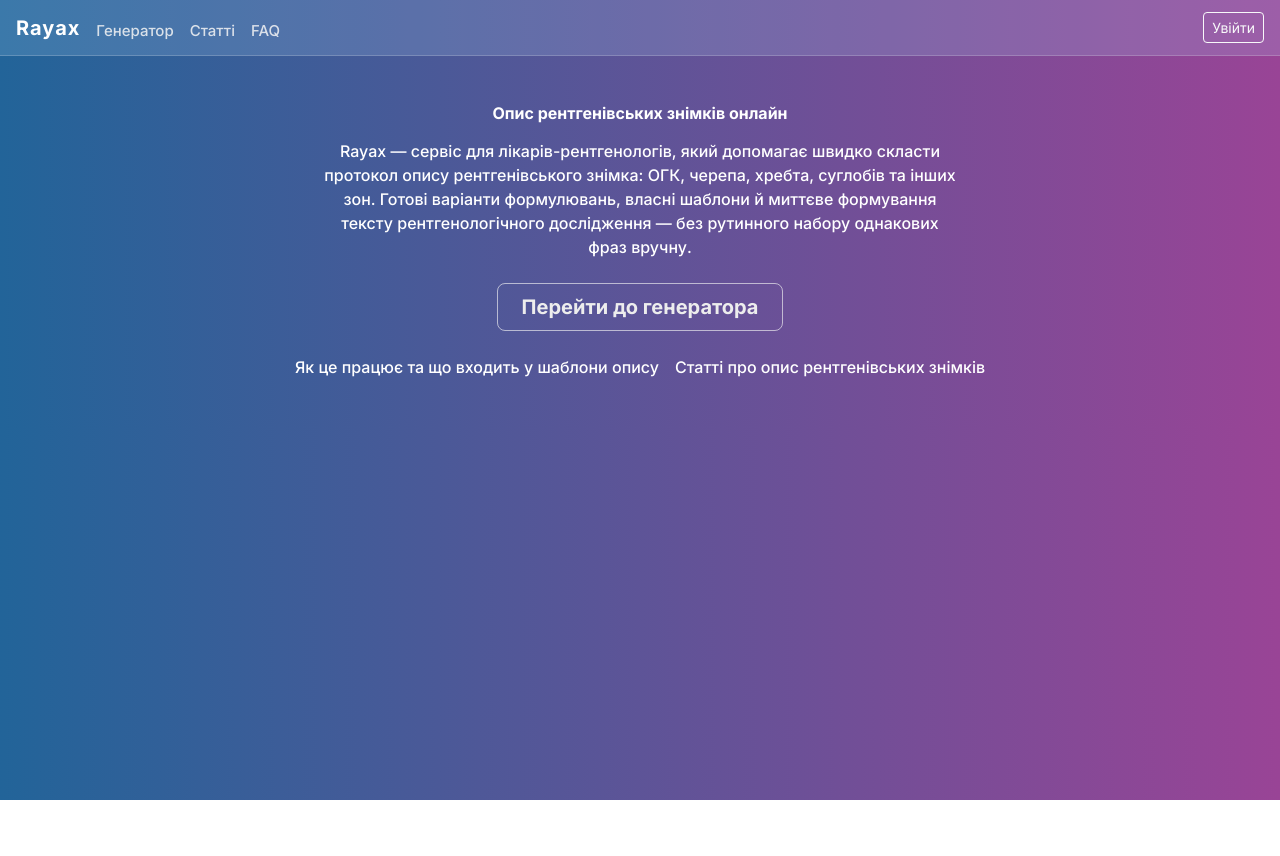
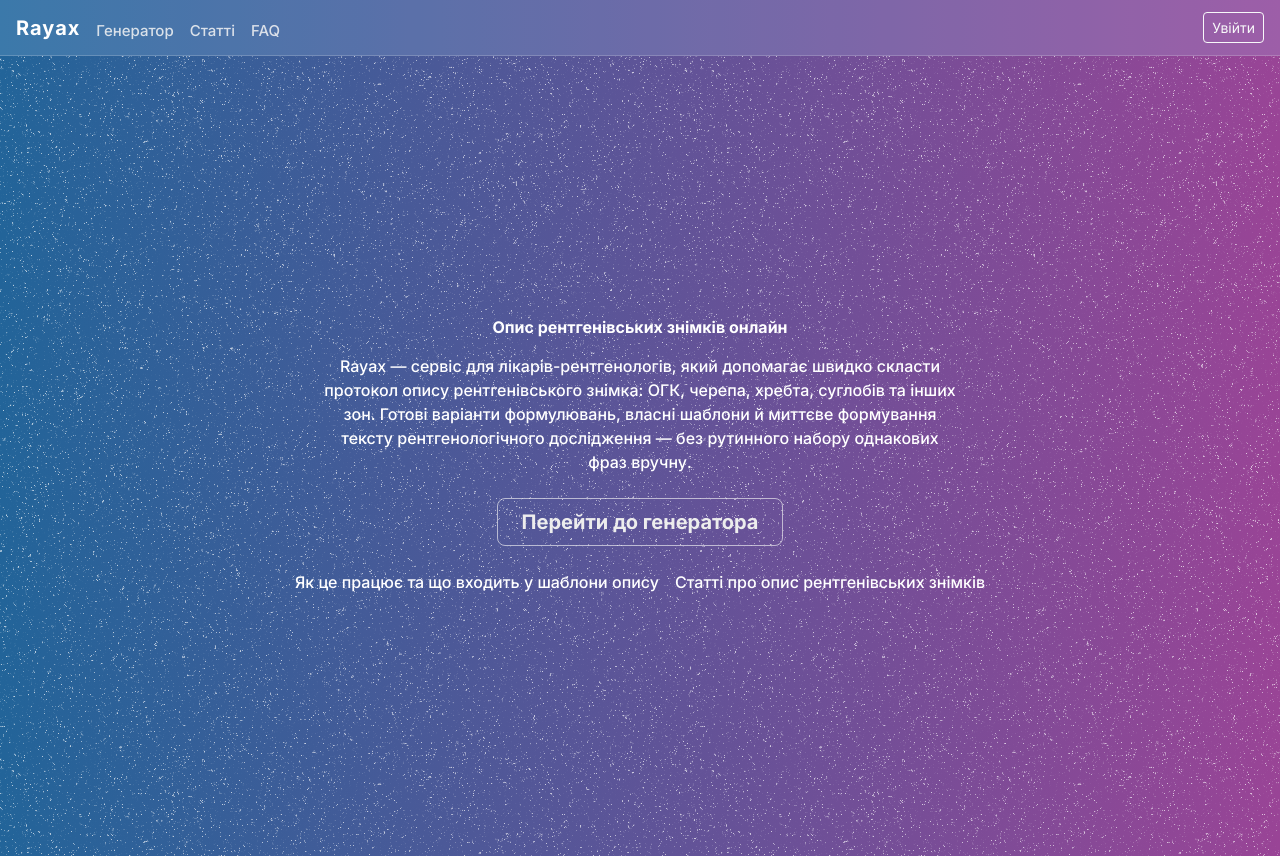
Before and after one commit to badday182/rayax_next, a Next.js app: page / in a window 1280 px wide. Before the commit the page ends 800 px from the top, so only its background shows below. Built offline with nearby package versions, Linux system fonts and the light colour scheme.

Commit message:
feat: update main container class to 'conteinerWidht' for consistent styling across pages

```diff
--- a/src/app/articles/page.js
+++ b/src/app/articles/page.js
@@ -12,7 +12,7 @@ export const metadata = {
 
 export default function ArticlesPage() {
   return (
-    <main className="px-3 py-5 d-flex flex-column align-items-center">
+    <main className="conteinerWidht px-3 py-5 d-flex flex-column align-items-center">
       <h1 className="text-white fw-bold text-center mb-4">
         Статті про опис рентгенівських знімків
       </h1>
--- a/src/app/faq/page.js
+++ b/src/app/faq/page.js
@@ -67,7 +67,7 @@ const faqJsonLd = {
 
 export default function FaqPage() {
   return (
-    <main className="px-3 py-5 d-flex flex-column align-items-center">
+    <main className="conteinerWidht px-3 py-5 d-flex flex-column align-items-center">
       <script
         type="application/ld+json"
         dangerouslySetInnerHTML={{ __html: JSON.stringify(faqJsonLd) }}
--- a/src/app/page.js
+++ b/src/app/page.js
@@ -2,7 +2,7 @@ import Link from "next/link";
 
 export default function Home() {
   return (
-    <main className="text-white text-center px-3 py-5 d-flex flex-column align-items-center justify-content-center">
+    <main className="conteinerWidht text-white text-center px-3 py-5 d-flex flex-column align-items-center justify-content-center">
       <h1 className="fw-bold mb-3">Опис рентгенівських знімків онлайн</h1>
       <p className="mb-4" style={{ maxWidth: 640 }}>
         Rayax — сервіс для лікарів-рентгенологів, який допомагає швидко
--- a/src/components/Articles/ArticleLayout.js
+++ b/src/components/Articles/ArticleLayout.js
@@ -29,7 +29,7 @@ const ArticleLayout = ({ slug, children }) => {
   };
 
   return (
-    <main className="px-3 py-5 d-flex flex-column align-items-center">
+    <main className="conteinerWidht px-3 py-5 d-flex flex-column align-items-center">
       <script
         type="application/ld+json"
         dangerouslySetInnerHTML={{ __html: JSON.stringify(jsonLd) }}
```
